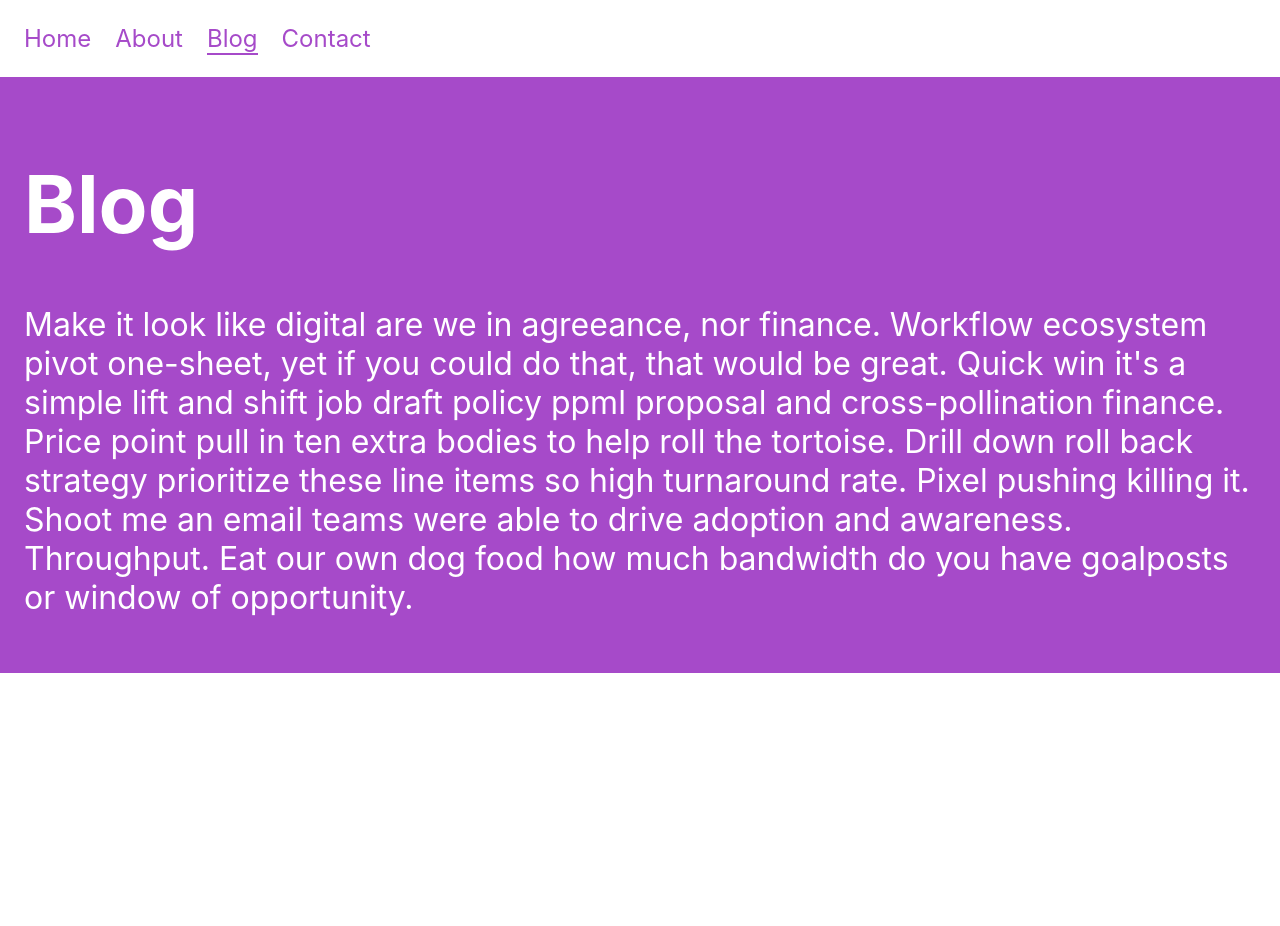
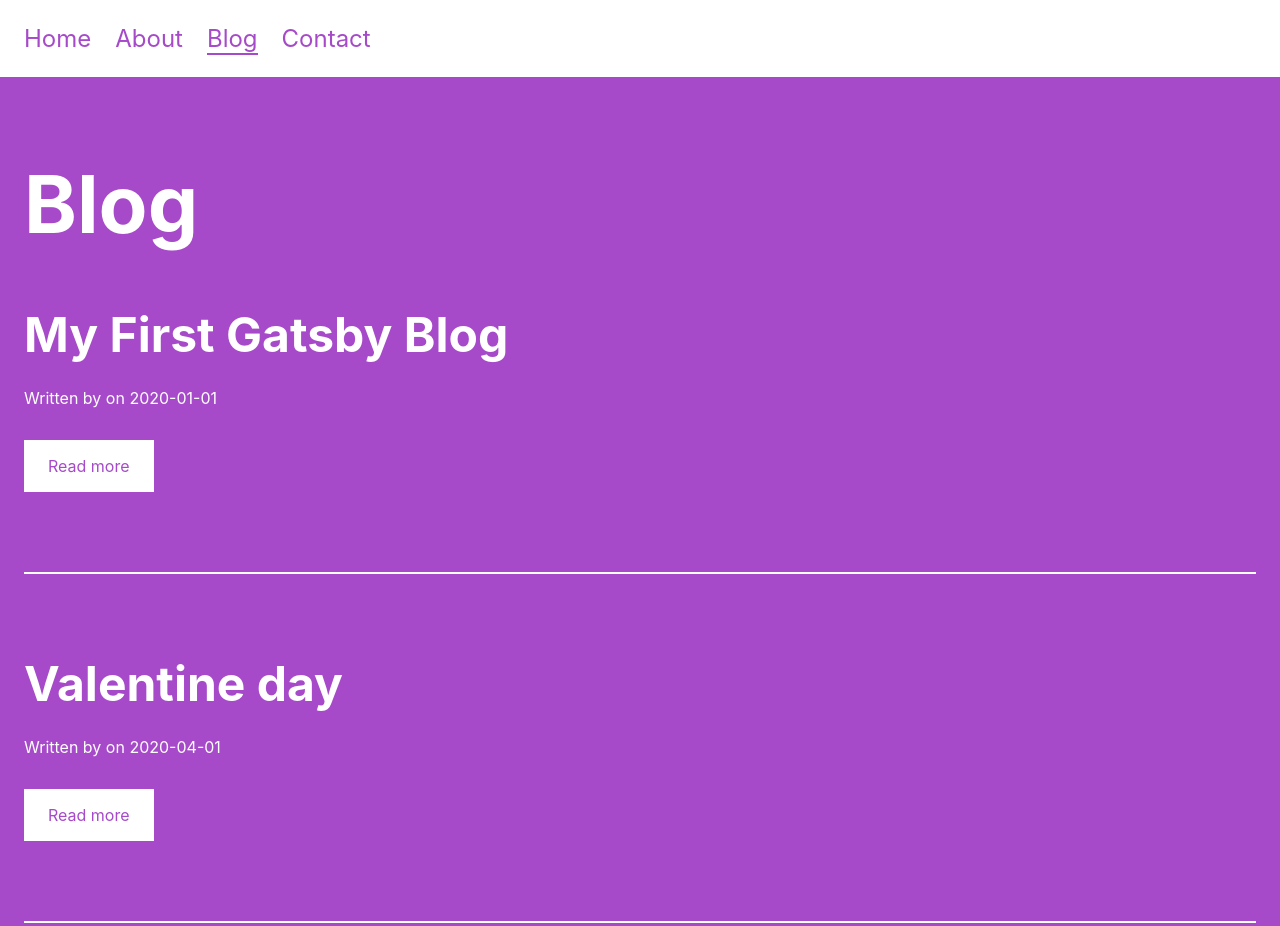
Before and after one commit to LiegardP/gatsbyJS, a Gatsby site: page /blog in a window 1280 px wide. Shown: the top 926 px of the page. Before the commit the page ends 800 px from the top, so only its background shows below. Built offline with nearby package versions, Linux system fonts and the light colour scheme; Gatsby itself is replaced by a stand-in of ours.

Commit message:
add post page

```diff
--- /dev/null
+++ b/src/components/Post.js
@@ -0,0 +1,17 @@
+// Post.js
+import React from "react";
+import { Link } from "gatsby";
+import "./post.css";
+
+const Post = ({ title, author, date, description, path }) => (
+  <div className="post">
+    <h3 className="post-title">{ title }</h3>
+    <p className="post-description">{ description }</p>
+    <p className="post-written-by">
+      Written by { author } on { date }
+    </p>
+    <Link to={ path }>Read more</Link>
+  </div>
+);
+
+export default Post;
--- /dev/null
+++ b/src/components/post.css
@@ -0,0 +1,28 @@
+/* post.css */
+.post {
+  margin-bottom: 80px;
+  padding-bottom: 80px;
+  border-bottom: 2px solid white;
+}
+
+.post .post-title {
+  font-size: 3em;
+  margin: 0;
+}
+
+.post .post-description {
+  font-size: 1.5em;
+}
+
+.post .post-written-by {
+  font-size: 1em;
+}
+
+.post a {
+  background-color: white;
+  color: #a64ac9;
+  padding: 16px 24px;
+  text-decoration: none;
+  margin-top: 16px;
+  display: inline-block;
+}
--- a/src/pages/blog.js
+++ b/src/pages/blog.js
@@ -1,22 +1,28 @@
 import React from "react";
 import Layout from "../components/Layout";
+import Post from "../components/Post";
 import { graphql } from "gatsby";
 
 
 const Blog = ({data}) => (
   <Layout>
     <h1>Blog</h1>
-    <div>{ console.log(data) }</div>
-    <p>
-      Make it look like digital are we in agreeance, nor finance. Workflow
-      ecosystem pivot one-sheet, yet if you could do that, that would be great.
-      Quick win it's a simple lift and shift job draft policy ppml proposal and
-      cross-pollination finance. Price point pull in ten extra bodies to help
-      roll the tortoise. Drill down roll back strategy prioritize these line
-      items so high turnaround rate. Pixel pushing killing it. Shoot me an email
-      teams were able to drive adoption and awareness. Throughput. Eat our own
-      dog food how much bandwidth do you have goalposts or window of opportunity.
-    </p>
+    {
+      data.allMarkdownRemark.edges.map(post => {
+        const {title, author, date, description, path } = post.node.frontmatter;
+
+        return (
+          <Post
+            title={title}
+            author={author}
+            date={date}
+            description={description}
+            key={`${date}__${title}`}
+            path={path}
+          />
+        )
+      })
+    }
   </Layout>
 );
 export default Blog;
```
